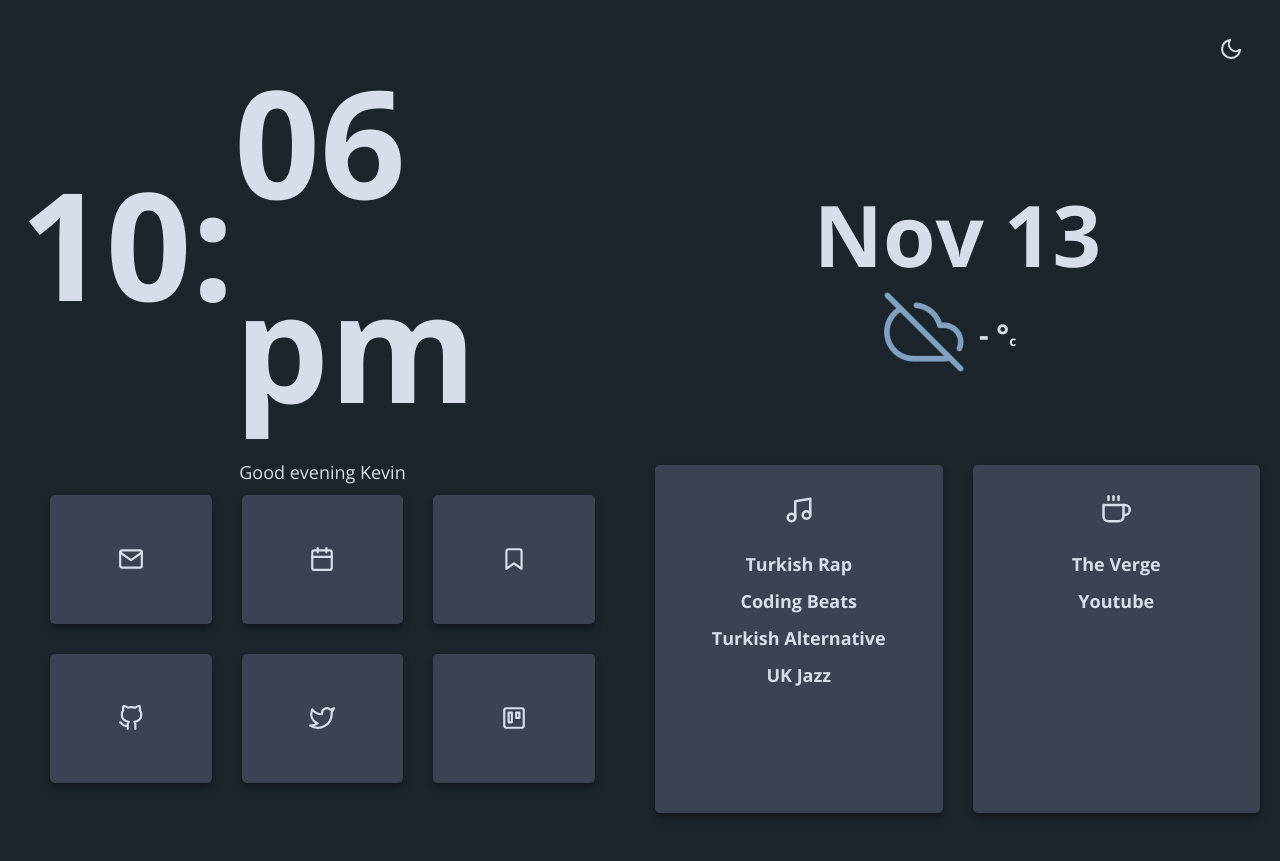
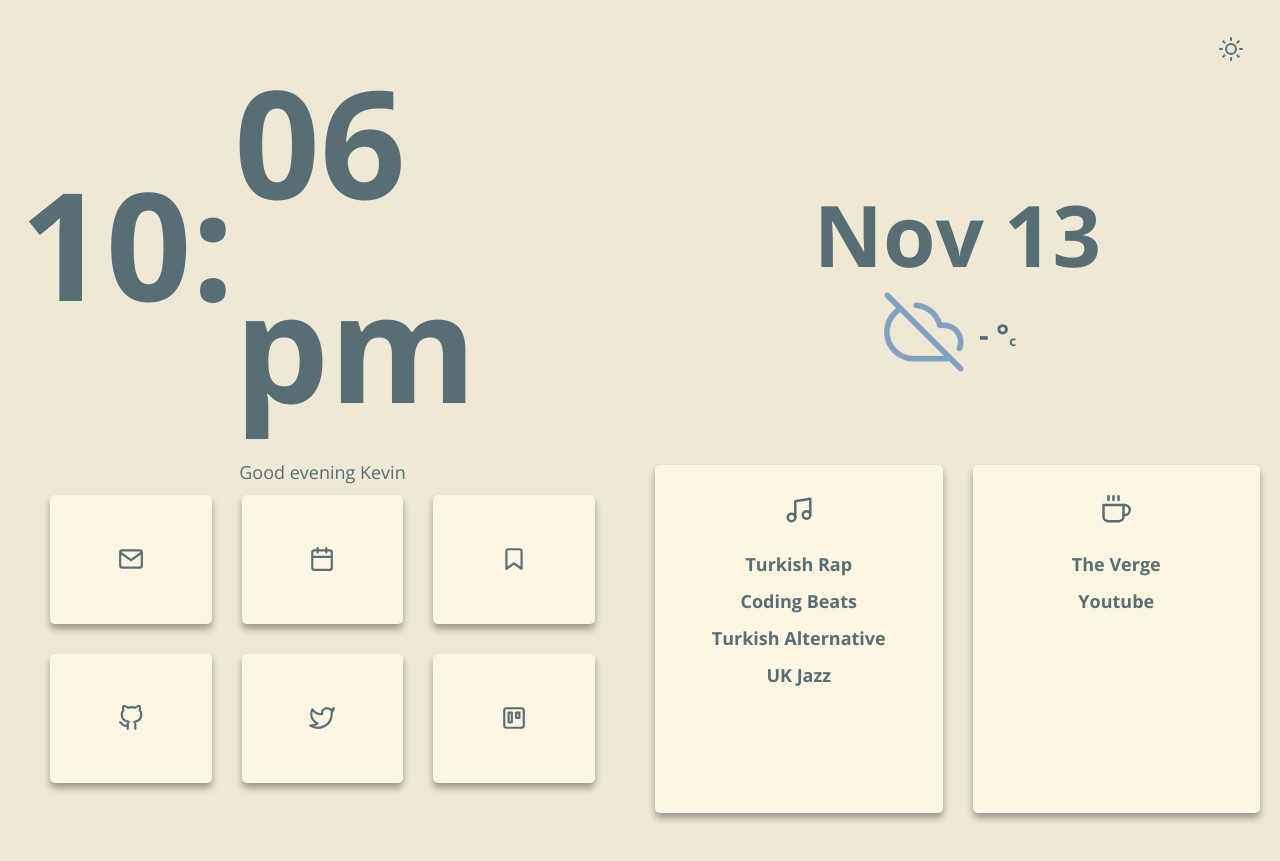
Before and after one commit to kcole93/kcole93.github.io, a Jekyll site: the page bento/index.html, which Jekyll copies as it is, in a window 1280 px wide. Shown: the top 861 px of the page. Built offline with Jekyll 4.4.1, drawn with Linux system fonts in a browser that asks for light colours.

```diff
--- a/bento/index.html
+++ b/bento/index.html
@@ -8,7 +8,7 @@
         <script src="https://unpkg.com/feather-icons"></script>
     </head>
     <body class="">
-        <button id="themeButton"><i id="bicon" data-feather="moon"></i></button>
+        <button id="themeButton"><i id="bicon" data-feather="sun"></i></button>
         <div class="container">
             <div class="fblock">
                 <div class="clock">
--- a/bento/js/greeting.js
+++ b/bento/js/greeting.js
@@ -1,5 +1,5 @@
 // Get the hour
-// var today = new Date();
+var today = new Date();
 var hour = today.getHours();
 
 // Here you can change your name
--- a/bento/js/theme.js
+++ b/bento/js/theme.js
@@ -33,12 +33,12 @@
 
 // Change the theme with the time
 
- const today = new Date();
- const Hr = today.getHours();
+ // const today = new Date();
+ //const Hr = today.getHours();
 
-
+/*
 if (Hr >= 19 || Hr < 5) {
     enableDark();
 } else {
     disableDark();
-}
+}*/
```
